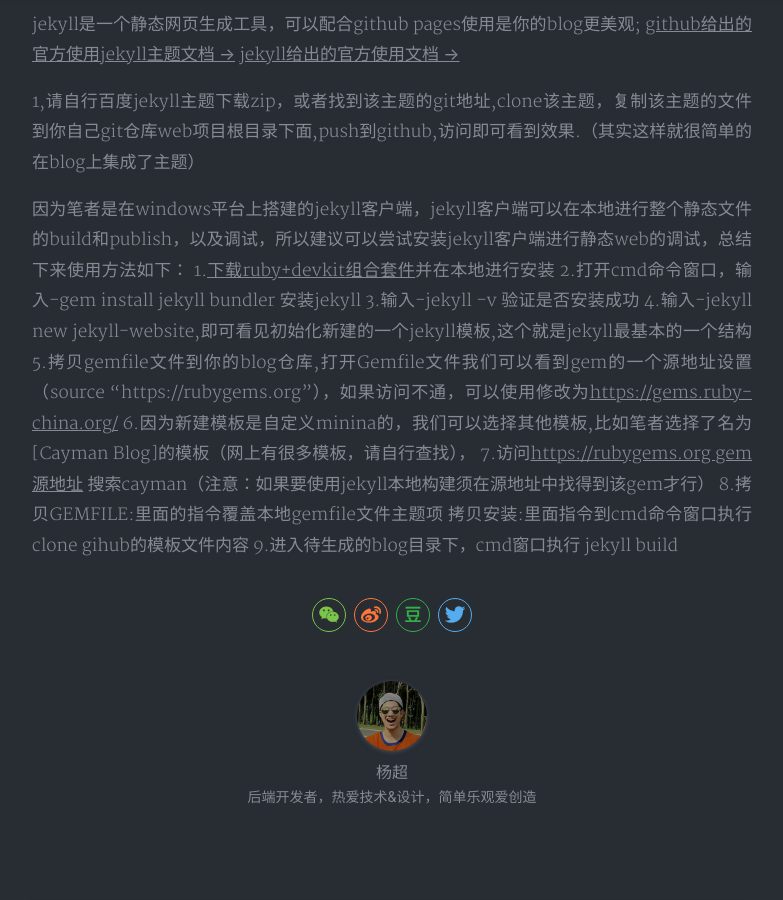
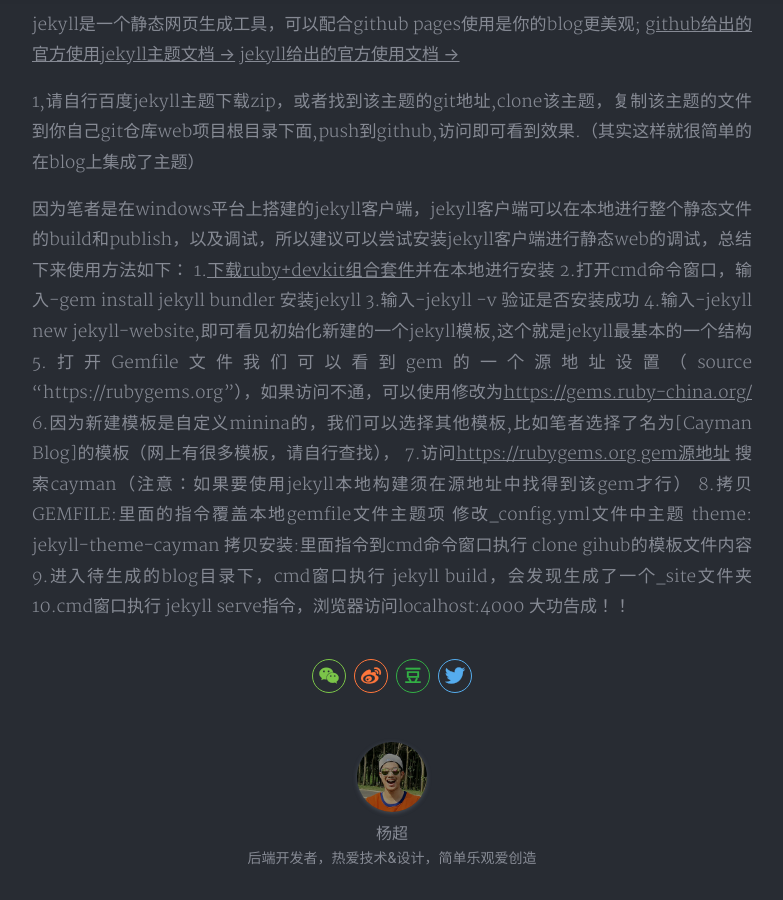
Before and after one commit to gobige/gobige.github.io, a Jekyll site: the page built from _posts/2017-04-18-hello-github-pages.md, in a window 1280 px wide and 900 px high, scrolled down 1007 px. Shown: the whole window, without its empty margins (248-1031 px from the left). Built offline with Jekyll 4.4.1, drawn with Linux system fonts in a browser that asks for light colours; nearby versions of some CDN libraries; a style sheet for code colours, icons or effects is not loaded.

Commit message:
修改jekyll教程内容

```diff
--- a/_posts/2017-04-18-hello-github-pages.md
+++ b/_posts/2017-04-18-hello-github-pages.md
@@ -35,8 +35,9 @@
 2.打开cmd命令窗口，输入-gem install jekyll bundler 安装jekyll
 3.输入-jekyll -v 验证是否安装成功
 4.输入-jekyll new jekyll-website,即可看见初始化新建的一个jekyll模板,这个就是jekyll最基本的一个结构
-5.拷贝gemfile文件到你的blog仓库,打开Gemfile文件我们可以看到gem的一个源地址设置（source "https://rubygems.org"），如果访问不通，可以使用修改为[https://gems.ruby-china.org/](https://gems.ruby-china.org/)
+5.打开Gemfile文件我们可以看到gem的一个源地址设置（source "https://rubygems.org"），如果访问不通，可以使用修改为[https://gems.ruby-china.org/](https://gems.ruby-china.org/)
 6.因为新建模板是自定义minina的，我们可以选择其他模板,比如笔者选择了名为[Cayman Blog]的模板（网上有很多模板，请自行查找），
 7.访问[https://rubygems.org gem源地址](https://rubygems.org) 搜索cayman（注意：如果要使用jekyll本地构建须在源地址中找得到该gem才行）
-8.拷贝GEMFILE:里面的指令覆盖本地gemfile文件主题项  拷贝安装:里面指令到cmd命令窗口执行 clone gihub的模板文件内容
-9.进入待生成的blog目录下，cmd窗口执行 jekyll build
+8.拷贝GEMFILE:里面的指令覆盖本地gemfile文件主题项 修改_config.yml文件中主题 theme: jekyll-theme-cayman   拷贝安装:里面指令到cmd命令窗口执行 clone gihub的模板文件内容
+9.进入待生成的blog目录下，cmd窗口执行 jekyll build，会发现生成了一个_site文件夹
+10.cmd窗口执行 jekyll serve指令，浏览器访问localhost:4000  大功告成！！
```
